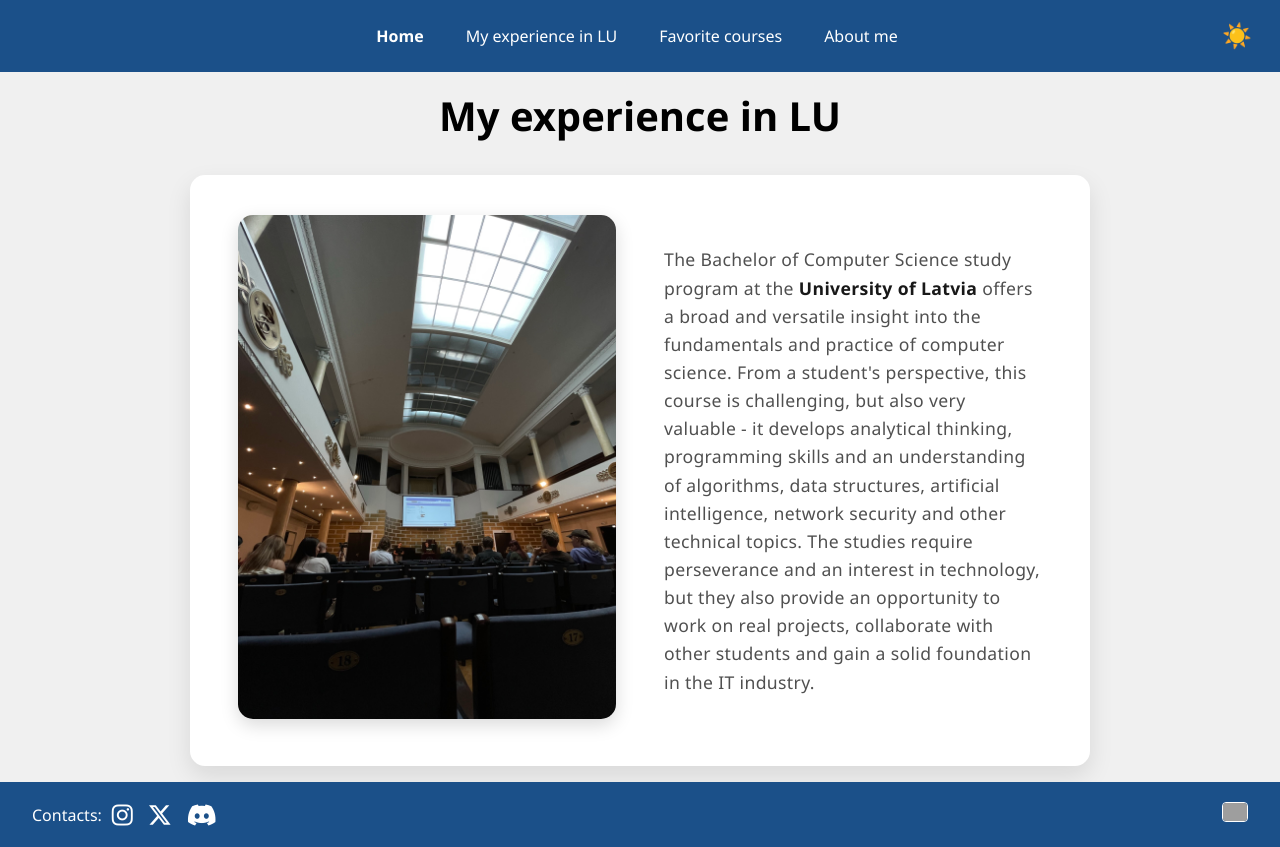
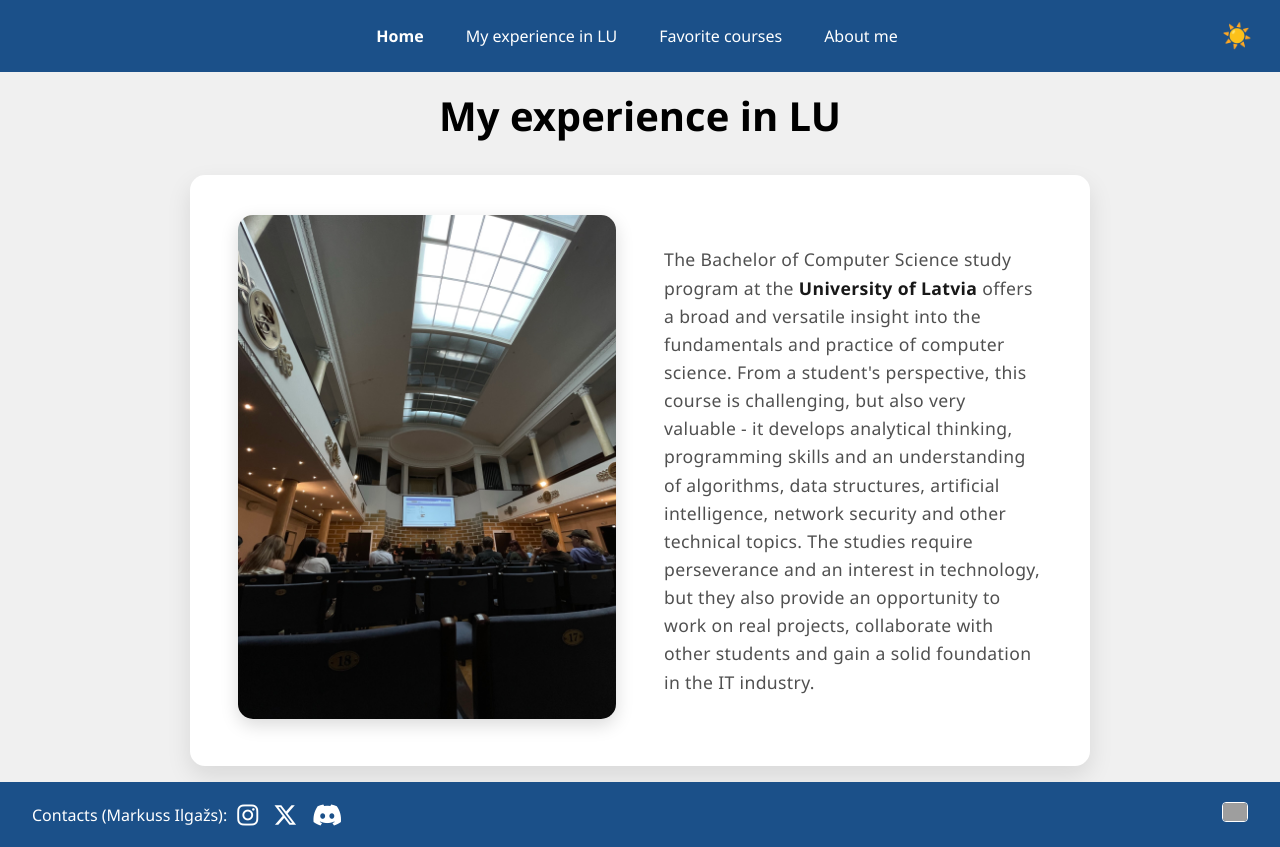
Before and after one commit to MarcusIl/marcusil.github.io, a plain HTML site: page index-en.html in a window 1280 px wide. Drawn offline with Linux system fonts and the light colour scheme; grey boxes are pictures that could not be loaded.

Commit message:
Update index-en.html

```diff
--- a/index-en.html
+++ b/index-en.html
@@ -65,7 +65,7 @@
 
   <footer>
     <div class="footer-left">
-      <span>Contacts: </span>
+      <span>Contacts (Markuss Ilgažs): </span>
       <div class="social-icons">
         <a href="https://www.instagram.com/softboimarc/" target="_blank" aria-label="Instagram">
           <i class="fab fa-instagram"></i>
```
